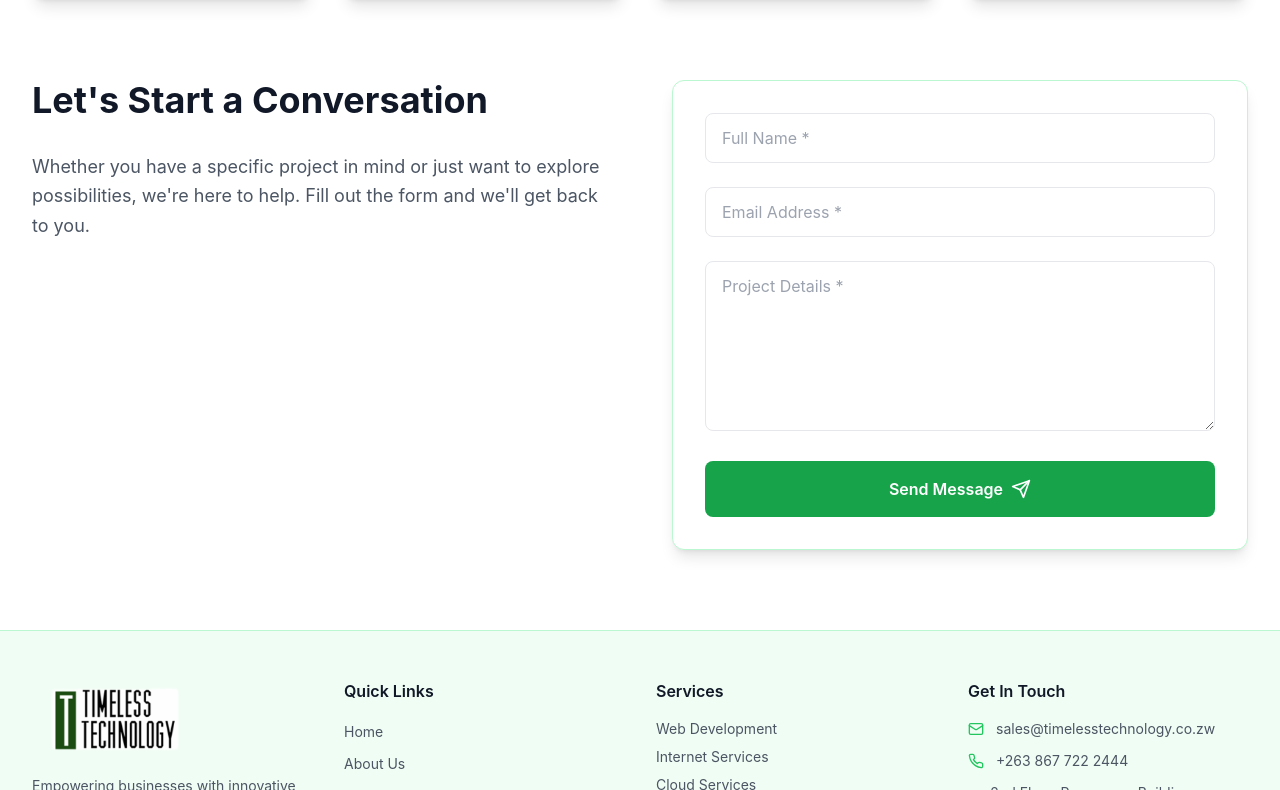
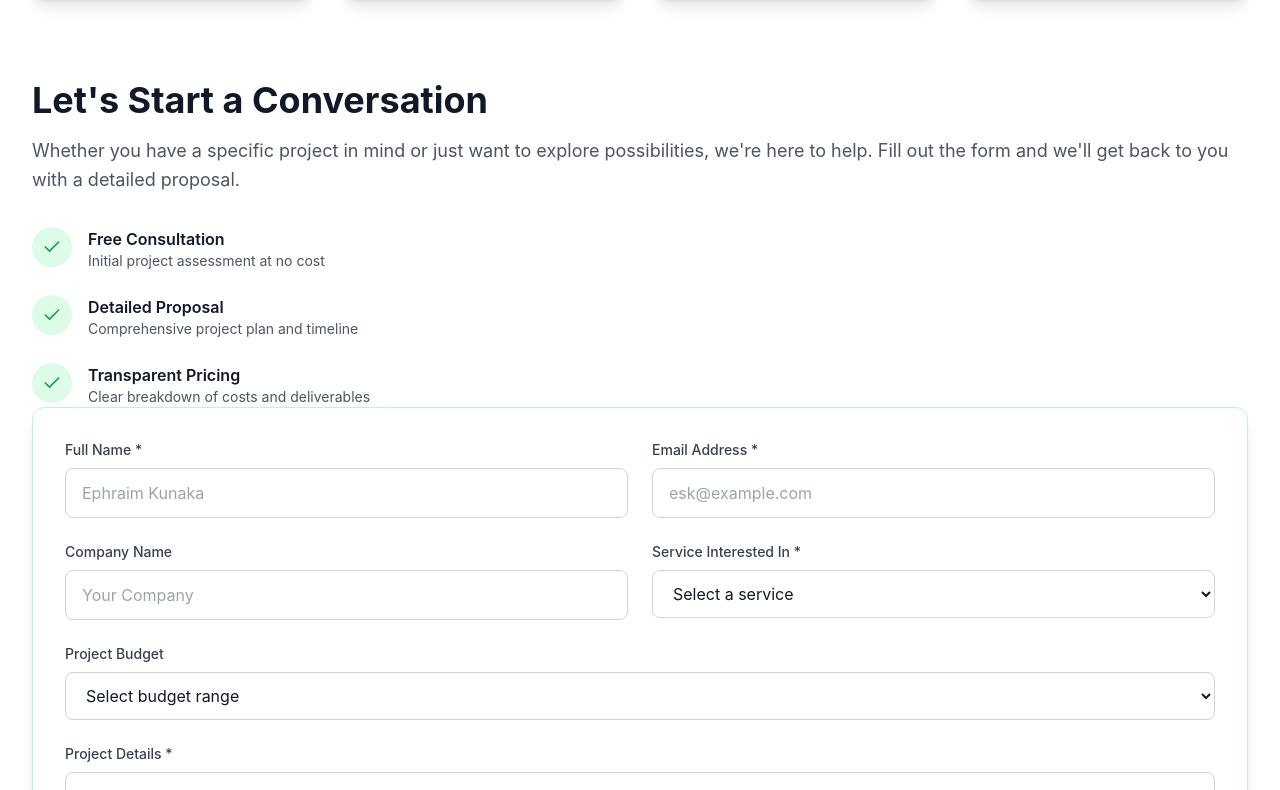
Before and after one commit to ESK07/TimelessTechnologyFull, a React (Vite) app: page /contact in a window 1280 px wide. Shown: the part 690-1480 px from the top of the page. Built offline with nearby package versions, Linux system fonts and the light colour scheme.

Commit message:
Updated project files

```diff
--- a/src/pages/Contact.tsx
+++ b/src/pages/Contact.tsx
@@ -1,6 +1,6 @@
 import { useState } from 'react';
 import { motion } from 'framer-motion';
-import { Mail, Phone, MapPin, Clock, Send, CheckCircle } from 'lucide-react';
+import { Mail, Phone, MapPin, Clock, Send, CheckCircle, Check } from 'lucide-react';
 import emailjs from '@emailjs/browser';
 import { fadeUp, staggerContainer } from '../utils/animations';
 
@@ -177,62 +177,190 @@ const Contact = () => {
           </motion.div>
 
           {/* Contact Form Layout */}
-          <div className="grid grid-cols-1 lg:grid-cols-2 gap-16">
+          <div className="space-y-8">
 
+  {/* Heading */}
   <div>
-              <h2 className="text-4xl font-bold text-gray-900 dark:text-white mb-8">
+    <h2 className="text-3xl md:text-4xl font-bold text-gray-900 dark:text-white mb-4">
       Let's Start a Conversation
     </h2>
-              <p className="text-lg text-gray-600 dark:text-gray-300 mb-8 leading-relaxed">
+
+    <p className="text-lg text-gray-600 dark:text-gray-400 leading-relaxed">
       Whether you have a specific project in mind or just want to explore possibilities,
-                we're here to help. Fill out the form and we'll get back to you.
+      we're here to help. Fill out the form and we'll get back to you with a detailed proposal.
     </p>
   </div>
+
+  {/* Feature Points */}
+  <div className="space-y-6">
+
+    <div className="flex items-start space-x-4">
+      <div className="flex-shrink-0 w-10 h-10 rounded-full bg-green-100 dark:bg-green-900/40 flex items-center justify-center">
+        <Check className="h-5 w-5 text-green-600 dark:text-green-400" />
+      </div>
+      <div>
+        <h4 className="font-semibold text-gray-900 dark:text-white">
+          Free Consultation
+        </h4>
+        <p className="text-gray-600 dark:text-gray-400 text-sm">
+          Initial project assessment at no cost
+        </p>
+      </div>
+    </div>
+
+    <div className="flex items-start space-x-4">
+      <div className="flex-shrink-0 w-10 h-10 rounded-full bg-green-100 dark:bg-green-900/40 flex items-center justify-center">
+        <Check className="h-5 w-5 text-green-600 dark:text-green-400" />
+      </div>
+      <div>
+        <h4 className="font-semibold text-gray-900 dark:text-white">
+          Detailed Proposal
+        </h4>
+        <p className="text-gray-600 dark:text-gray-400 text-sm">
+          Comprehensive project plan and timeline
+        </p>
+      </div>
+    </div>
+
+    <div className="flex items-start space-x-4">
+      <div className="flex-shrink-0 w-10 h-10 rounded-full bg-green-100 dark:bg-green-900/40 flex items-center justify-center">
+        <Check className="h-5 w-5 text-green-600 dark:text-green-400" />
+      </div>
+      <div>
+        <h4 className="font-semibold text-gray-900 dark:text-white">
+          Transparent Pricing
+        </h4>
+        <p className="text-gray-600 dark:text-gray-400 text-sm">
+          Clear breakdown of costs and deliverables
+        </p>
+      </div>
+    </div>
+
+  </div>
+</div>
+
 
             <div className="bg-white dark:bg-gray-800 border border-green-200 dark:border-gray-700 rounded-xl p-8 shadow-lg">
             <form onSubmit={handleSubmit} className="space-y-6">
 
+{/* Row 1 */}
+<div className="grid grid-cols-1 md:grid-cols-2 gap-6">
+  <div>
+    <label className="block text-sm font-medium text-gray-700 dark:text-gray-300 mb-2">
+      Full Name *
+    </label>
     <input
       type="text"
       name="name"
       value={formData.name}
       onChange={handleChange}
       required
-                  placeholder="Full Name *"
-                  className="w-full border rounded-lg px-4 py-3"
+      placeholder="Ephraim Kunaka"
+      className="w-full bg-white dark:bg-gray-900 border border-gray-300 dark:border-gray-600 rounded-lg px-4 py-3 text-gray-900 dark:text-white focus:ring-2 focus:ring-green-500 focus:border-transparent transition-all"
     />
+  </div>
 
+  <div>
+    <label className="block text-sm font-medium text-gray-700 dark:text-gray-300 mb-2">
+      Email Address *
+    </label>
     <input
       type="email"
       name="email"
       value={formData.email}
       onChange={handleChange}
       required
-                  placeholder="Email Address *"
-                  className="w-full border rounded-lg px-4 py-3"
+      placeholder="esk@example.com"
+      className="w-full bg-white dark:bg-gray-900 border border-gray-300 dark:border-gray-600 rounded-lg px-4 py-3 text-gray-900 dark:text-white focus:ring-2 focus:ring-green-500 focus:border-transparent transition-all"
     />
+  </div>
+</div>
 
+{/* Row 2 */}
+<div className="grid grid-cols-1 md:grid-cols-2 gap-6">
+  <div>
+    <label className="block text-sm font-medium text-gray-700 dark:text-gray-300 mb-2">
+      Company Name
+    </label>
+    <input
+      type="text"
+      name="company"
+      value={formData.company}
+      onChange={handleChange}
+      placeholder="Your Company"
+      className="w-full bg-white dark:bg-gray-900 border border-gray-300 dark:border-gray-600 rounded-lg px-4 py-3 text-gray-900 dark:text-white focus:ring-2 focus:ring-green-500 focus:border-transparent transition-all"
+    />
+  </div>
+
+  <div>
+    <label className="block text-sm font-medium text-gray-700 dark:text-gray-300 mb-2">
+      Service Interested In *
+    </label>
+    <select
+      name="service"
+      value={formData.service}
+      onChange={handleChange}
+      required
+      className="w-full bg-white dark:bg-gray-900 border border-gray-300 dark:border-gray-600 rounded-lg px-4 py-3 text-gray-900 dark:text-white focus:ring-2 focus:ring-green-500 focus:border-transparent transition-all"
+    >
+      <option value="">Select a service</option>
+      <option value="web">Web Development</option>
+      <option value="mobile">IP PBX Solutions</option>
+      <option value="cloud">Cloud Solutions</option>
+      <option value="ai">Internet solutions</option>
+      <option value="database">Database Solutions</option>
+      <option value="security">Cybersecurity</option>
+    </select>
+  </div>
+</div>
+
+{/* Budget */}
+<div>
+  <label className="block text-sm font-medium text-gray-700 dark:text-gray-300 mb-2">
+    Project Budget
+  </label>
+  <select
+    name="budget"
+    value={formData.budget}
+    onChange={handleChange}
+    className="w-full bg-white dark:bg-gray-900 border border-gray-300 dark:border-gray-600 rounded-lg px-4 py-3 text-gray-900 dark:text-white focus:ring-2 focus:ring-green-500 focus:border-transparent transition-all"
+  >
+    <option value="">Select budget range</option>
+    <option value="under-5k">Under $5,000</option>
+    <option value="5k-15k">$5,000 - $15,000</option>
+    <option value="15k-50k">$15,000 - $50,000</option>
+    <option value="50k-plus">$50,000+</option>
+    <option value="discuss">Let's discuss</option>
+  </select>
+</div>
+
+{/* Message */}
+<div>
+  <label className="block text-sm font-medium text-gray-700 dark:text-gray-300 mb-2">
+    Project Details *
+  </label>
   <textarea
     name="message"
     value={formData.message}
     onChange={handleChange}
     required
     rows={6}
-                  placeholder="Project Details *"
-                  className="w-full border rounded-lg px-4 py-3"
+    placeholder="Tell us about your project, goals, and any specific requirements..."
+    className="w-full bg-white dark:bg-gray-900 border border-gray-300 dark:border-gray-600 rounded-lg px-4 py-3 text-gray-900 dark:text-white focus:ring-2 focus:ring-green-500 focus:border-transparent transition-all resize-none"
   />
+</div>
 
+{/* Submit Button */}
 <motion.button
   type="submit"
   disabled={isLoading}
   whileHover={{ scale: isLoading ? 1 : 1.02 }}
   whileTap={{ scale: isLoading ? 1 : 0.98 }}
   transition={{ duration: 0.2 }}
-
-                  className={`w-full py-4 rounded-lg font-semibold flex items-center justify-center space-x-2 ${
+  className={`w-full py-4 rounded-lg font-semibold transition-all duration-300 flex items-center justify-center space-x-2 ${
     isLoading
       ? 'bg-gray-400 cursor-not-allowed'
-                      : 'bg-green-600 hover:bg-green-700 text-white'
+      : 'bg-gradient-to-r from-green-600 to-emerald-600 hover:from-green-700 hover:to-emerald-700 text-white'
   }`}
 >
   {isLoading ? (
@@ -246,9 +374,9 @@ const Contact = () => {
 </motion.button>
 
 </form>
+
             </div>
 
-          </div>
         </div>
       </section>
     </div>
```
Lines whose indentation alone changed are shown as unchanged.
